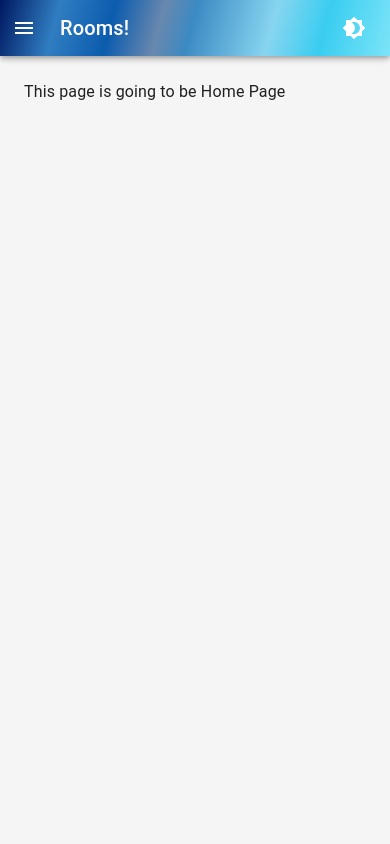
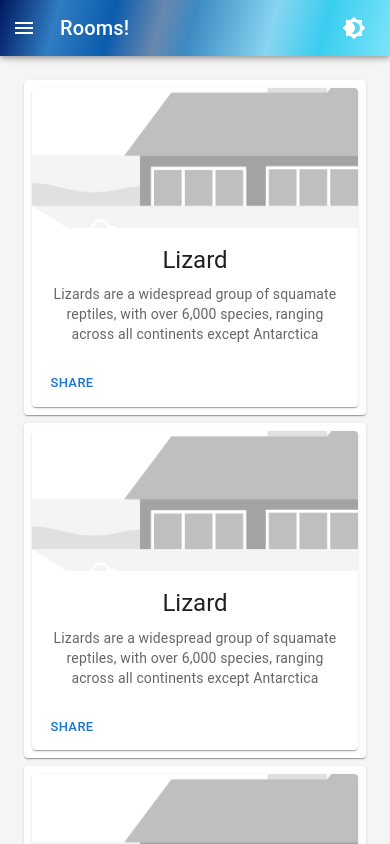
Before and after one commit to mersad998/rooms, a Next.js app: page / in a window 390 px wide. Shown: the top 844 px of the page. Built offline with nearby package versions, Linux system fonts and the light colour scheme.

Commit message:
feat: create a responsive card for display info

```diff
--- a/src/app/page.tsx
+++ b/src/app/page.tsx
@@ -1,12 +1,14 @@
 'use client';
 
-import { Typography } from '@mui/material';
+import ApartmentCard from '@/components/apartmentCard';
+import ResponsiveGrid from '@/components/ResponsiveGrid';
+
 import { FC } from 'react';
 
 const HomePage: FC = () => {
   return (
     <div>
-      <Typography>This page is going to be Home Page</Typography>
+      <ResponsiveGrid list={[1, 2, 3, 4, 5, 6, 7]} component={<ApartmentCard />} />
     </div>
   );
 };
--- /dev/null
+++ b/src/components/apartmentCard/index.tsx
@@ -0,0 +1,32 @@
+import * as React from 'react';
+import Card from '@mui/material/Card';
+import CardContent from '@mui/material/CardContent';
+import CardMedia from '@mui/material/CardMedia';
+import Typography from '@mui/material/Typography';
+import { Button, CardActionArea, CardActions } from '@mui/material';
+
+const ApartmentCard: React.FC = () => {
+  return (
+    <Card sx={{ maxWidth: 400, margin: 'auto' }}>
+      <CardActionArea>
+        <CardMedia component="img" height="140" image="assets/images/default-photo.png" alt="green iguana" />
+        <CardContent>
+          <Typography gutterBottom variant="h5" component="div">
+            Lizard
+          </Typography>
+          <Typography variant="body2" color="text.secondary">
+            Lizards are a widespread group of squamate reptiles, with over 6,000 species, ranging across all continents except
+            Antarctica
+          </Typography>
+        </CardContent>
+      </CardActionArea>
+      <CardActions>
+        <Button size="small" color="primary">
+          Share
+        </Button>
+      </CardActions>
+    </Card>
+  );
+};
+
+export default ApartmentCard;
```
Also changed, not shown: public/assets/images/default-photo.png (added).
